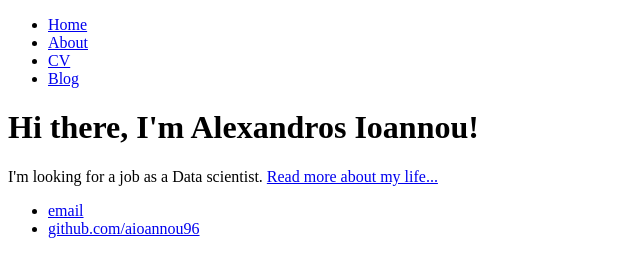
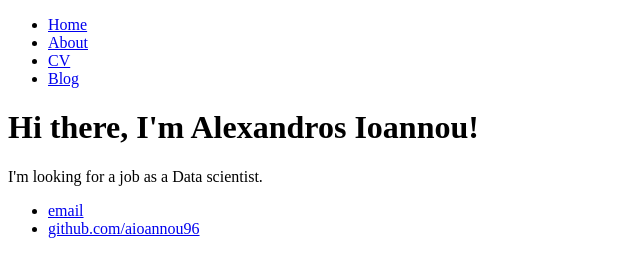
Before and after one commit to aioannou96/aioannou96.github.io, a plain HTML site: page index.html in a window 1280 px wide. Shown: the whole page, without its empty margins (0-640 px from the left). Drawn offline with Linux system fonts and the light colour scheme.

Commit message:
Update index.html

```diff
--- a/index.html
+++ b/index.html
@@ -15,7 +15,7 @@
 		<div class="container">
     		<div class="blurb">
         		<h1>Hi there, I'm Alexandros Ioannou!</h1>
-				<p>I'm looking for a job as a Data scientist. <a href="/about">Read more about my life...</a></p>
+				<p>I'm looking for a job as a Data scientist.</p>
     		</div><!-- /.blurb -->
 		</div><!-- /.container -->
 		<footer>
```
